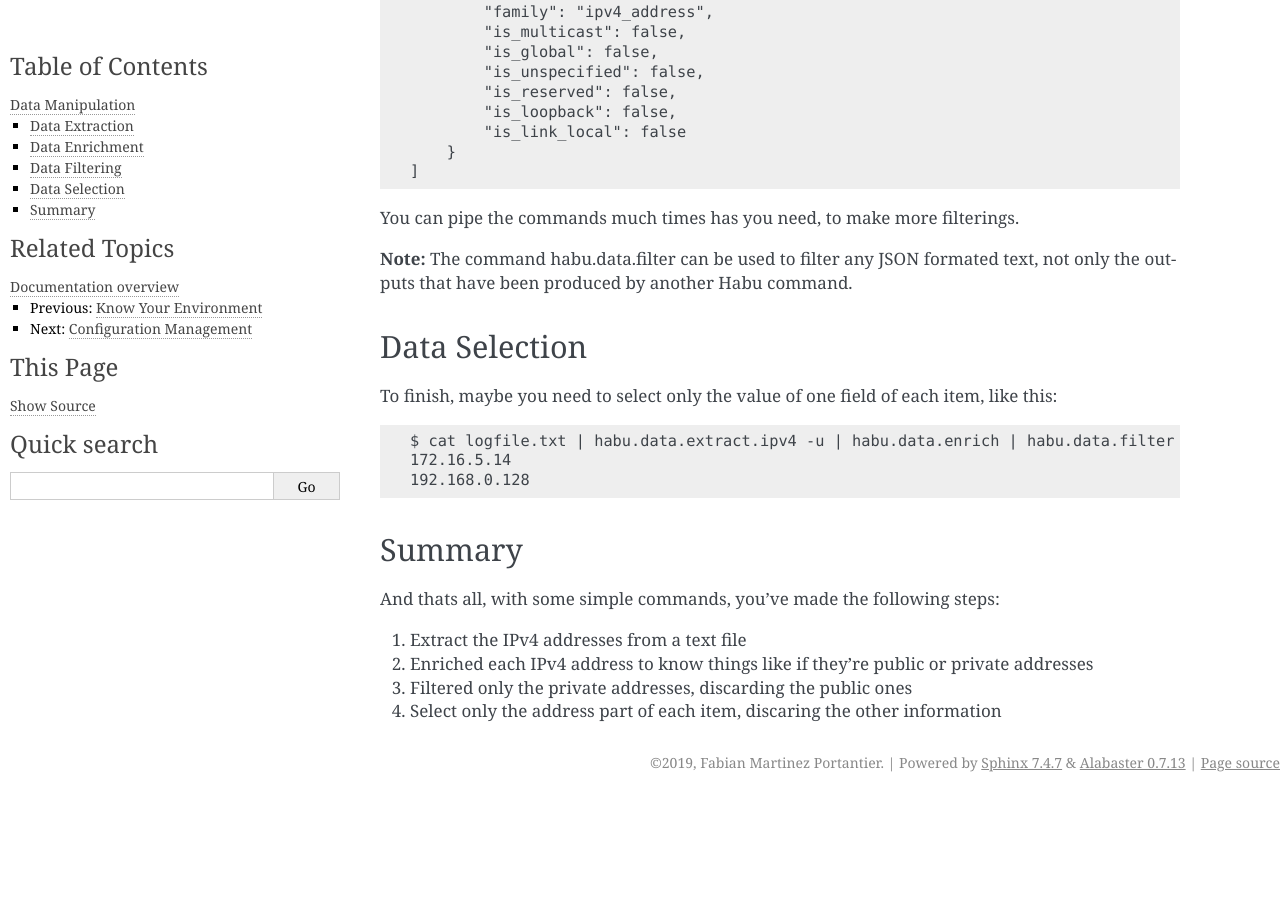
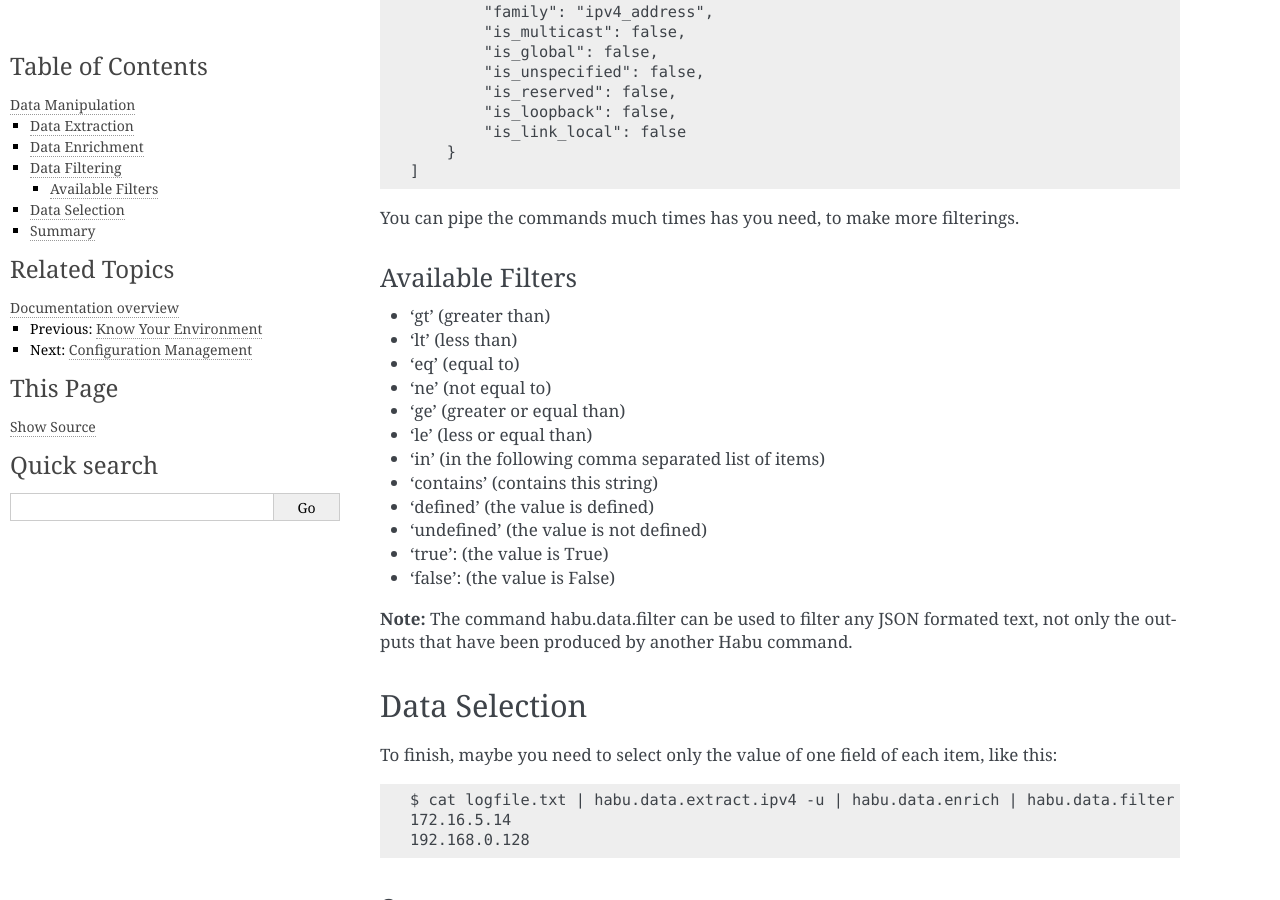
Before and after one commit to fportantier/hacking-with-habu, a Sphinx documentation site: the page built from source/user/data-manipulation.rst, in a window 1280 px wide and 900 px high, scrolled down 2990 px. Built offline with Sphinx 7.4.7, drawn with Linux system fonts in a browser that asks for light colours; before the commit the page ends 3792 px from its top, so only the background shows below that.

Commit message:
data filtering examples

```diff
--- a/source/user/data-manipulation.rst
+++ b/source/user/data-manipulation.rst
@@ -169,6 +169,24 @@ Supose that you only want to get the private IP addresses, you can use the follo
 
 You can pipe the commands much times has you need, to make more filterings.
 
+
+Available Filters
+.................
+
+- 'gt' (greater than)
+- 'lt' (less than)
+- 'eq' (equal to)
+- 'ne' (not equal to)
+- 'ge' (greater or equal than)
+- 'le' (less or equal than)
+- 'in' (in the following comma separated list of items)
+- 'contains' (contains this string)
+- 'defined' (the value is defined)
+- 'undefined' (the value is not defined)
+- 'true': (the value is True)
+- 'false': (the value is False)
+
+
 **Note:** The command habu.data.filter can be used to filter any JSON formated text, not only the
 outputs that have been produced by another Habu command.
 
```
